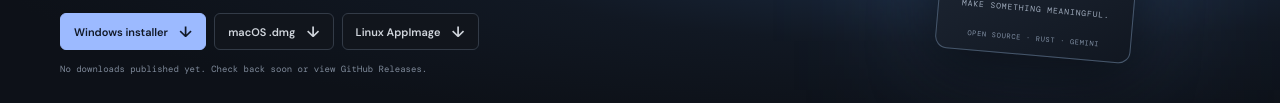
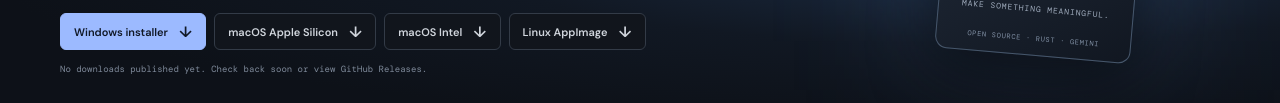
Before and after one commit to UmarErth/ForgeIDE, a website built with Vite: page website/index.html in a window 1280 px wide. Shown: the part 1561-1664 px from the top of the page. Built offline with nearby package versions, Linux system fonts and the light colour scheme; no server answers.

Commit message:
Show separate Mac architecture downloads

```diff
--- a/website/index.html
+++ b/website/index.html
@@ -52,7 +52,7 @@
       </div>
     </section>
 
-    <section class="download-section" id="downloads"><div class="download-inner wrap"><div><div class="section-kicker">READY WHEN YOU ARE</div><h2>Your next idea<br><span>starts here.</span></h2><p>Free and open source. Choose your platform and make it yours.</p><div class="download-links"><a class="button button-primary" id="download-windows" href="https://github.com/UmarErth/ForgeIDE/releases/latest">Windows installer <span>↓</span></a><a class="button button-ghost" id="download-macos" href="https://github.com/UmarErth/ForgeIDE/releases/latest">macOS .dmg <span>↓</span></a><a class="button button-ghost" id="download-linux" href="https://github.com/UmarErth/ForgeIDE/releases/latest">Linux AppImage <span>↓</span></a></div><div class="release-note" id="release-note">Latest builds are available from GitHub Releases.</div></div><div class="download-art"><div class="art-glow"></div><div class="art-card"><span class="mark">F</span><b>forge<span>ide</span></b><small>MAKE SOMETHING MEANINGFUL.</small><div class="art-version" id="version-label">OPEN SOURCE · RUST · GEMINI</div></div></div></div></section>
+    <section class="download-section" id="downloads"><div class="download-inner wrap"><div><div class="section-kicker">READY WHEN YOU ARE</div><h2>Your next idea<br><span>starts here.</span></h2><p>Free and open source. Choose your platform and make it yours.</p><div class="download-links"><a class="button button-primary" id="download-windows" href="https://github.com/UmarErth/ForgeIDE/releases/latest">Windows installer <span>↓</span></a><a class="button button-ghost" id="download-macos-arm64" href="https://github.com/UmarErth/ForgeIDE/releases/latest">macOS Apple Silicon <span>↓</span></a><a class="button button-ghost" id="download-macos-x86_64" href="https://github.com/UmarErth/ForgeIDE/releases/latest">macOS Intel <span>↓</span></a><a class="button button-ghost" id="download-linux" href="https://github.com/UmarErth/ForgeIDE/releases/latest">Linux AppImage <span>↓</span></a></div><div class="release-note" id="release-note">Latest builds are available from GitHub Releases.</div></div><div class="download-art"><div class="art-glow"></div><div class="art-card"><span class="mark">F</span><b>forge<span>ide</span></b><small>MAKE SOMETHING MEANINGFUL.</small><div class="art-version" id="version-label">OPEN SOURCE · RUST · GEMINI</div></div></div></div></section>
   </main>
 
   <footer class="footer wrap"><a class="wordmark" href="#top"><span class="mark">F</span><span>forge<span class="wordmark-muted">ide</span></span></a><span>Made for the work that matters.</span><div><a href="https://github.com/UmarErth/ForgeIDE">GitHub</a><a href="https://github.com/UmarErth/ForgeIDE/blob/main/LICENSE">GPL-3.0 License</a><a href="https://github.com/UmarErth/ForgeIDE/issues">Support</a></div><small>© 2026 UmarErth</small></footer>
```
